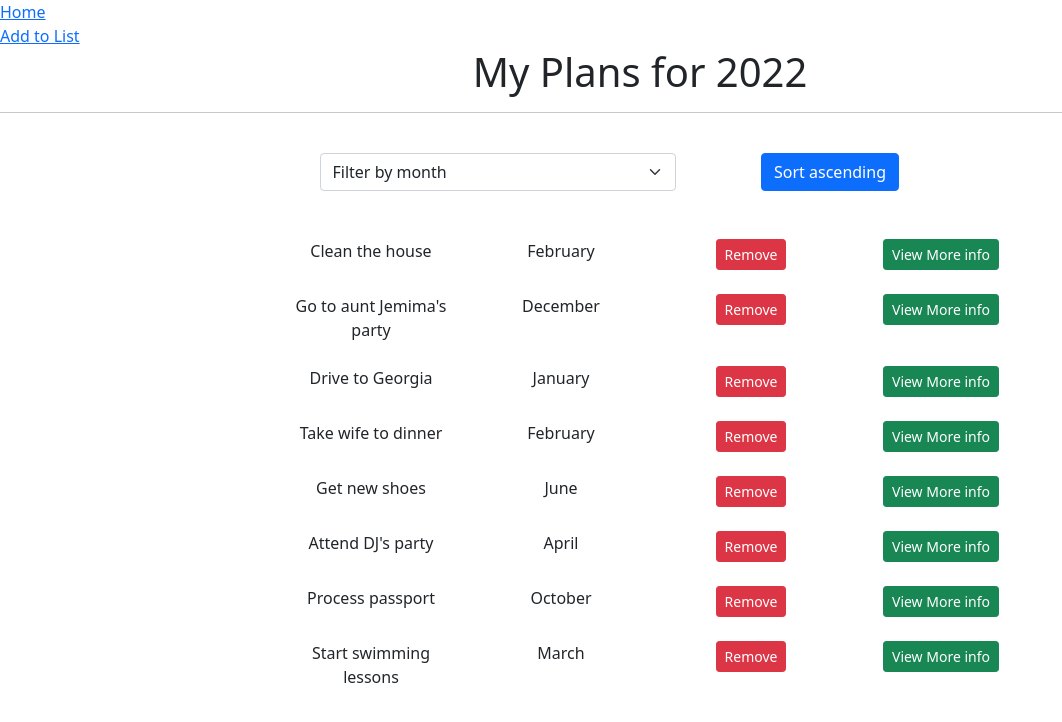
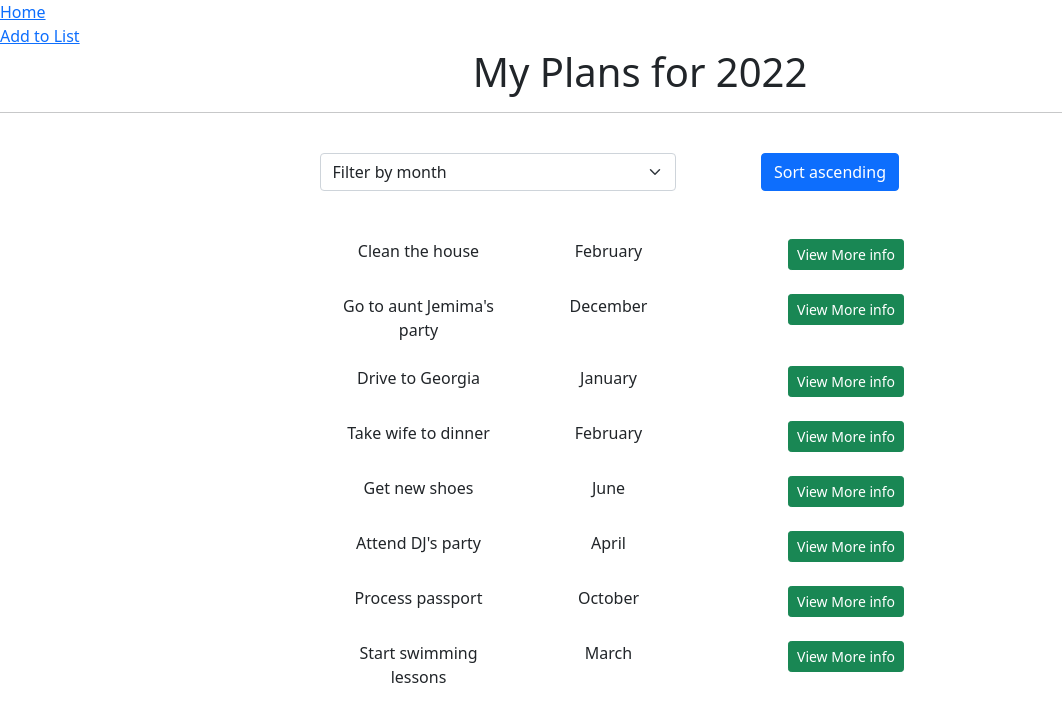
Before and after one commit to ajlic24/phase-2-project, a React (Create React App) app: page / in a window 1280 px wide. Shown: the top 722 px of the page, without its empty margins (0-1062 px from the left). Built offline with nearby package versions, Linux system fonts and the light colour scheme; data requests are answered from the project's data file.

Commit message:
move delete function and return previous page after delete

```diff
--- a/src/components/App.js
+++ b/src/components/App.js
@@ -55,13 +55,11 @@ function App() {
             <Filter handleClick={handleClick} onChange={onChange} />
             <br />
             <br />
-            <Home data={data} selectedMonth={selectedMonth} isClicked={isClicked} >
-              <ToDoItem onDelete={onDelete} />
-            </Home>
+            <Home data={data} selectedMonth={selectedMonth} isClicked={isClicked} />
           </div>
         } />
         <Route exact path='/new' element={<AddNew onSubmit={onSubmit} />} />
-        <Route exact path='/:id' element={<InfoPage data={data} />} />
+        <Route exact path='/:id' element={<InfoPage data={data} onDelete={onDelete} />} />
         <Route path={`/:id/edit`} element={<EditPage data={data} onEdit={onEdit} />} />
       </Routes>
     </>
--- a/src/components/Home.js
+++ b/src/components/Home.js
@@ -1,8 +1,9 @@
 
 import React from "react"
+import ToDoItem from "./ToDoItem"
 
 
-function Home({data, selectedMonth, isClicked, children}) {
+function Home({data, selectedMonth, isClicked}) {
 
     const sortedMonths = ['January', 'February', 'March', 'April', 'May', 'June', 'July', 'August', 'September', 'October', 'November', 'December']
 
@@ -10,9 +11,8 @@ function Home({data, selectedMonth, isClicked, children}) {
 
     const toShow = toSort.filter(item => selectedMonth === 'Filter by month' ? true : item.month === selectedMonth).map(toDo => {
         return (
-            <React.Fragment key={toDo.id}>
-                {React.cloneElement(children, {toDo})}
-            </React.Fragment>
+            <ToDoItem key={toDo.id} toDo={toDo} />
+
         )
     })
 
--- a/src/components/InfoPage.js
+++ b/src/components/InfoPage.js
@@ -1,11 +1,26 @@
 import { Container, Button } from "react-bootstrap"
-import { useParams, Link } from "react-router-dom"
+import { useParams, Link, useNavigate } from "react-router-dom"
 import defaultImg from '../images/default.jpg'
 
-function InfoPage({ data }) {
+function InfoPage({ data, onDelete }) {
     const { id } = useParams()
+    const navigate = useNavigate()
+    const toShow = data.find(item => item.id === parseInt(id))
 
-    const toShow = data.find(item => item.id === parseInt(id))
+    function handleDelete() {
+        fetch(`http://localhost:3001/plans/${toShow.id}`, {
+            method: 'DELETE',
+            headers: {
+                'Content-Type': 'application/json',
+                'Accept': 'application/json'
+            },
+        })
+            .then(r => r.json())
+            .then(() => {
+                onDelete(toShow.id)
+                navigate(-1)
+            })
+    }
 
     return (
         <div className="App">
@@ -22,6 +37,7 @@ function InfoPage({ data }) {
                     </>
                 ) : 'Loading'}
             </Container>
+            <Button variant="danger" onClick={handleDelete} >Remove</Button>
             <Link to={`/${id}/edit`} ><Button >Edit</Button></Link>
         </div>
     )
--- a/src/components/ToDoItem.js
+++ b/src/components/ToDoItem.js
@@ -1,32 +1,17 @@
-import {Container, Row, Col, Button} from 'react-bootstrap'
-import {Link} from 'react-router-dom'
+import { Container, Row, Col, Button } from 'react-bootstrap'
+import { Link } from 'react-router-dom'
 
-function ToDoItem({ toDo, onDelete}) {
-
-    function handleDelete() {
-        fetch(`http://localhost:3001/plans/${toDo.id}`, {
-            method: 'DELETE',
-            headers: {
-                'Content-Type': 'application/json',
-                'Accept': 'application/json'
-            },
-        })
-            .then(r => r.json())
-            .then(() => onDelete(toDo.id))
-    }
+function ToDoItem({ toDo }) {
 
     return (
-        <>
         <Container>
             <Row className="justify-content-md-center">
                 <Col sm={2}>{toDo.toDo}</Col>
                 <Col sm={2}>{toDo.month}</Col>
-                    <Col sm={2}> <Button variant="danger" size="sm" onClick={handleDelete} >Remove</Button></Col>
-                    <Col sm={2}><Link to={`/${toDo.id}`} ><Button size="sm" variant='success' >View More info</Button></Link></Col>
+                <Col sm={3}><Link to={`/${toDo.id}`} ><Button size="sm" variant='success' >View More info</Button></Link></Col>
             </Row>
             <br />
         </Container>
-        </>
     )
 }
 
```
Lines whose indentation alone changed are shown as unchanged.
